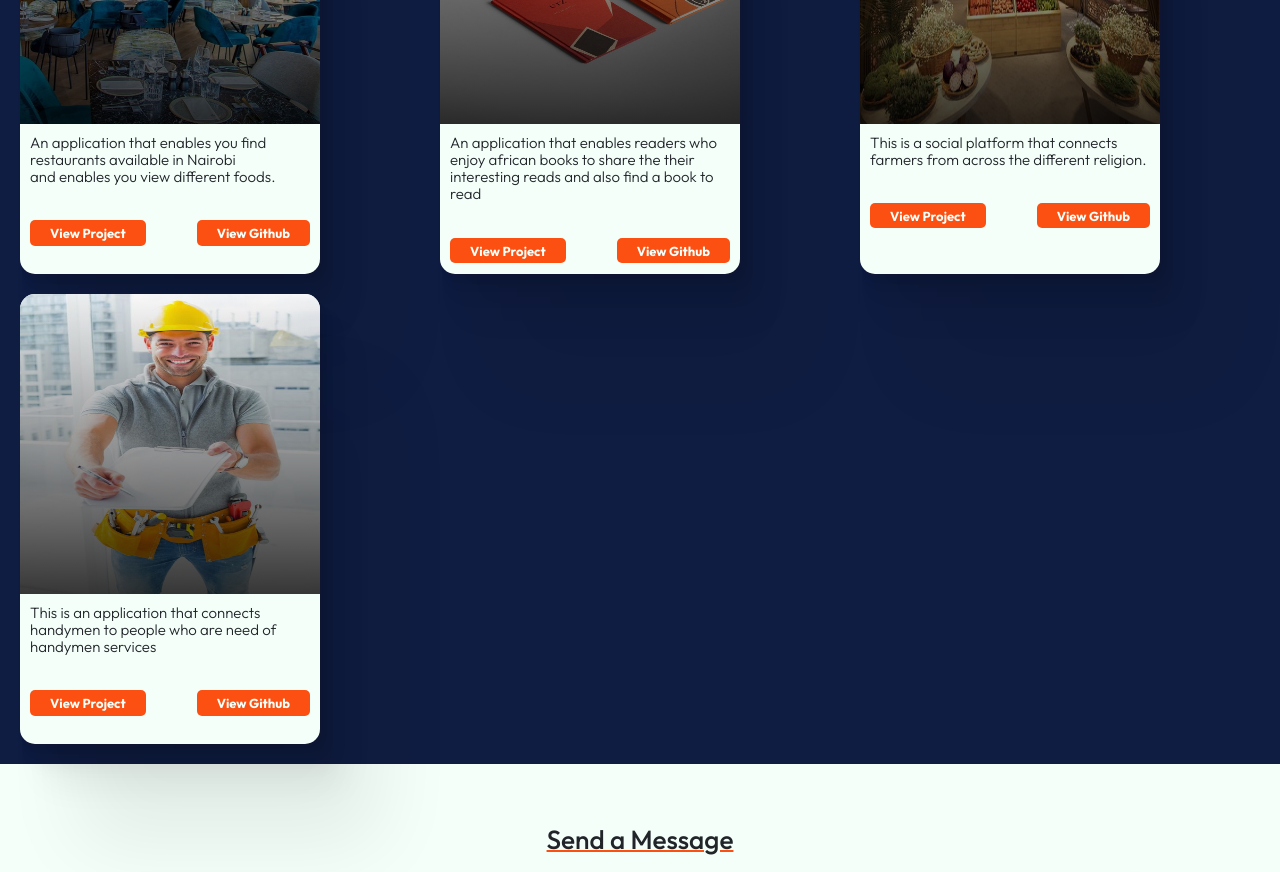
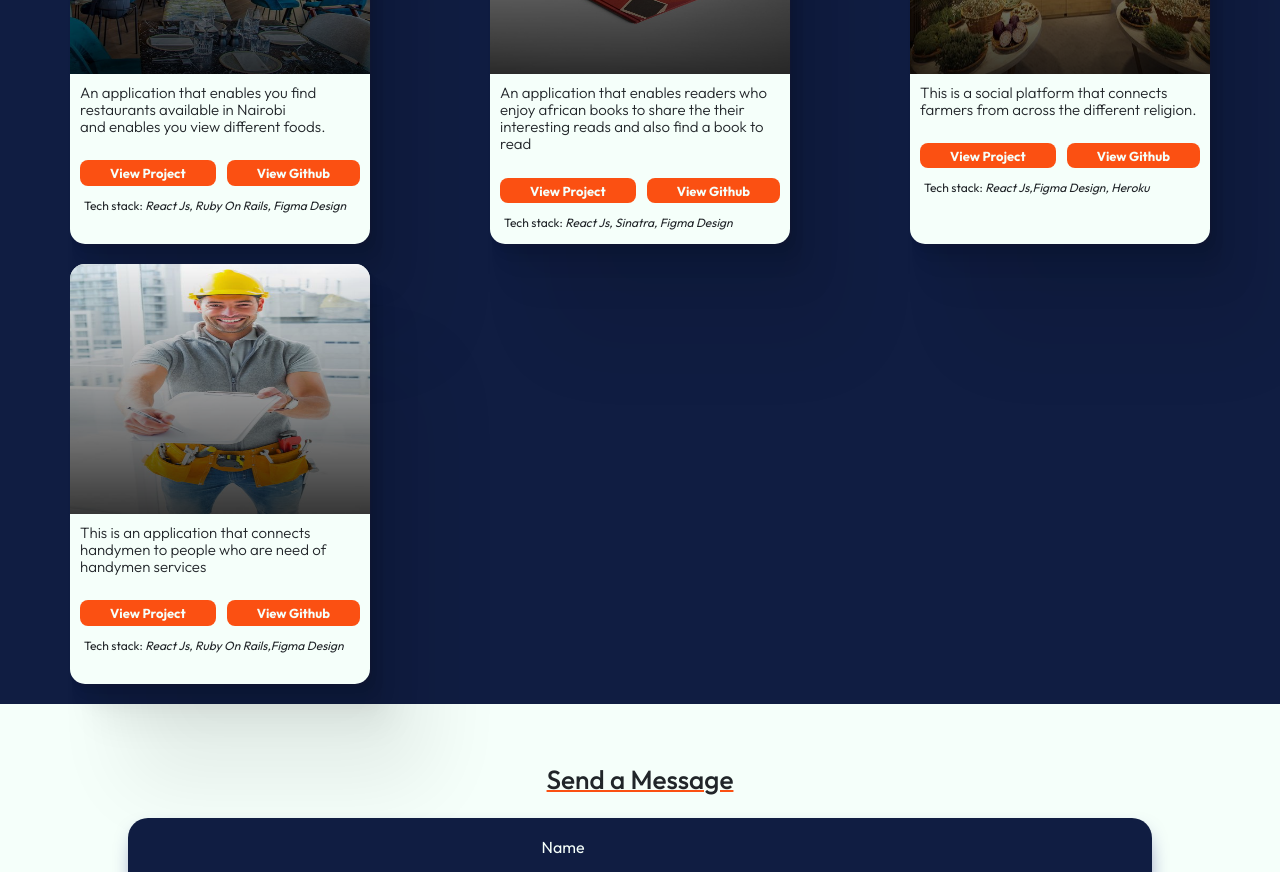
Before and after one commit to Murage-Ivy/my-portfolio, a React (Create React App) app: page / in a window 1280 px wide. Shown: the part 1900-2772 px from the top of the page. Built offline with nearby package versions, Linux system fonts and the light colour scheme.

Commit message:
Add tech stack for the projects

```diff
--- a/src/components/contact/Contact.css
+++ b/src/components/contact/Contact.css
@@ -85,5 +85,5 @@
   color: var(--secondary-color);
   text-align: center;
   padding: 10px;
-  font-size: 15px;
+  font-size: 16px;
 }
--- a/src/components/nav/Nav.css
+++ b/src/components/nav/Nav.css
@@ -10,6 +10,7 @@
   width: 100%;
   position: sticky;
   top: 0px;
+  z-index: 1;
 }
 .nav > ul {
   height: 100%;
@@ -17,7 +18,6 @@
   display: flex;
   align-items: center;
   justify-content: space-evenly;
-
 }
 
 .nav > ul > li > a {
--- a/src/components/projects/Project.css
+++ b/src/components/projects/Project.css
@@ -25,14 +25,15 @@
 .projects {
   display: grid;
   grid-template-columns: repeat(3, 1fr);
-  justify-content: space-around;
+  justify-items: center;
+  align-items: center;
   padding: 20px;
   flex-wrap: wrap;
   gap: 20px;
 }
 
 .project-card {
-  height: 450px;
+  height: 420px;
   width: 300px;
   border-radius: 15px;
   box-shadow: 1.6px 2.8px 2.2px rgba(236, 12, 12, 0.02),
@@ -52,7 +53,7 @@
 .img > img {
   max-width: 100%;
   width: 300px;
-  height: 300px;
+  height: 250px;
   display: block;
   border-radius: 15px 15px 0px 0px;
   position: relative;
@@ -61,13 +62,14 @@
   content: "";
   position: absolute;
   z-index: 1000;
-  width: 100%;
+  width: fit-content;
   background: linear-gradient(
     to bottom,
     rgba(0, 0, 0, 0) 0%,
     rgba(0, 0, 0, 0.78) 100%
   );
-  height: 300px;
+  height: 250px;
+  width: 300px;
   top: 0%;
   left: 0;
   right: 0;
@@ -88,11 +90,13 @@
   align-items: center;
   justify-content: space-between;
   padding: 10px;
+
+  margin-top: -10px;
 }
 
 .primary-actions-btn > button {
-  padding: 4px 20px;
-  border-radius: 5px;
+  padding: 4px 30px;
+  border-radius: 8px;
   border: none;
   background-color: var(--tertiary-color);
   cursor: pointer;
@@ -104,3 +108,11 @@
   color: var(--secondary-color);
   font-size: 13px;
 }
+
+.tech-stack {
+  padding: 14px;
+  font-size: 12px;
+}
+i {
+  font-size: 12px;
+}
--- a/src/components/projects/Project.jsx
+++ b/src/components/projects/Project.jsx
@@ -32,6 +32,8 @@ function Project() {
               </a>
             </button>
           </div>
+          <span className="tech-stack">Tech stack: <i>React Js, Ruby On Rails, Figma Design</i></span>
+
         </div>
 
         <div className="project-card">
@@ -42,6 +44,7 @@ function Project() {
             An application that enables readers who enjoy african books to share
             the their interesting reads and also find a book to read
           </p>
+
           <div className="primary-actions-btn">
             <button>
               <a href="https://maktafri.netlify.app/">View Project</a>
@@ -56,7 +59,10 @@ function Project() {
                 View Github
               </a>
             </button>
+
           </div>
+          <span className="tech-stack">Tech stack: <i>React Js, Sinatra, Figma Design</i></span>
+
         </div>
         <div className="project-card">
           <div className="img">
@@ -81,6 +87,7 @@ function Project() {
               </a>
             </button>
           </div>
+          <span className="tech-stack">Tech stack: <i>React Js,Figma Design, Heroku</i></span>
         </div>
         <div className="project-card">
           <div className="img">
@@ -104,6 +111,7 @@ function Project() {
               </a>
             </button>
           </div>
+          <span className="tech-stack">Tech stack: <i>React Js, Ruby On Rails,Figma Design</i></span>
         </div>
       </div>
     </div>
```
